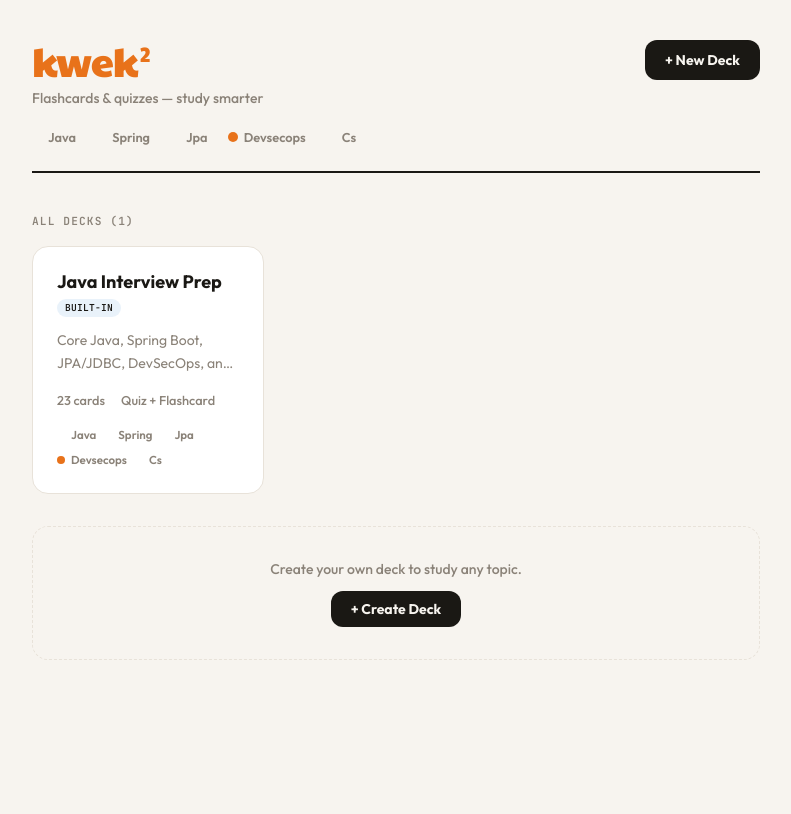
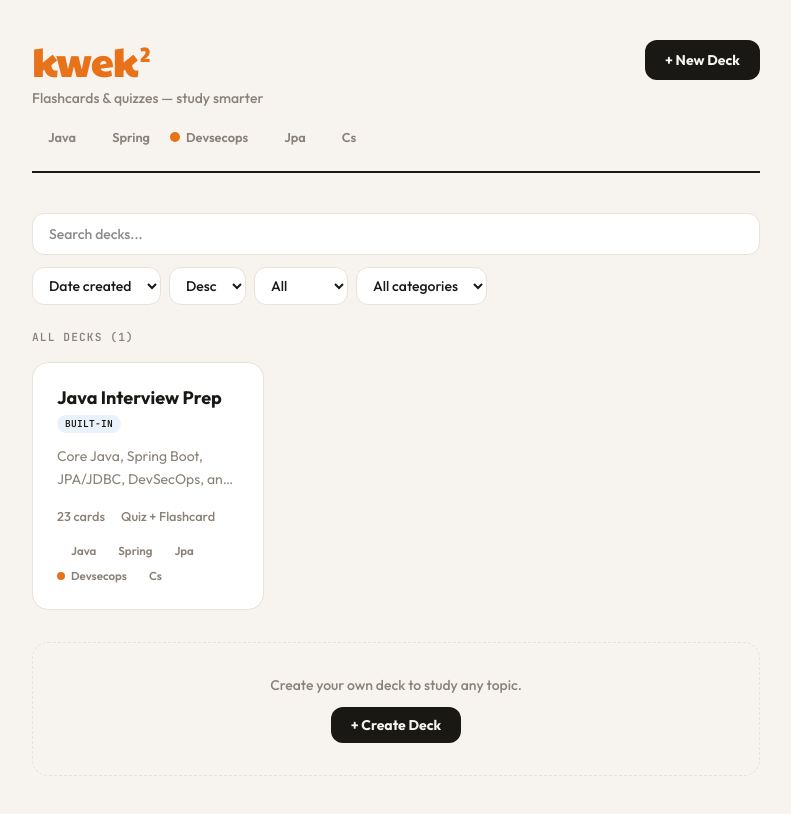
Before and after one commit to nichoblina/kwek-app, a Next.js app: page / in a window 1280 px wide. Shown: the top 814 px of the page, without its empty margins (244-1035 px from the left). Built offline with nearby package versions, Linux system fonts and the light colour scheme.

Commit message:
feat: deck search, sort, and filter

```diff
--- a/src/app/page.tsx
+++ b/src/app/page.tsx
@@ -1,5 +1,6 @@
 'use client';
 
+import { useState } from 'react';
 import Link from 'next/link';
 import { useDecks } from '@/hooks/useDecks';
 import { DeckGrid } from '@/components/deck/DeckGrid';
@@ -8,7 +9,21 @@ import { getCategoryColor, getCategoryLabel } from '@/lib/utils';
 const LEGEND_LIMIT = 5;
 
 export default function Home() {
+  // Initialize decks
   const { allDecks, customDecks, hydrated } = useDecks();
+
+  // Initialize search and filters
+  const [search, setSearch] = useState('');
+  const [sortBy, setSortBy] = useState<'name' | 'createdAt' | 'cardCount'>(
+    'createdAt',
+  );
+  const [sortOrder, setSortOrder] = useState<'asc' | 'desc'>('desc');
+  const [filterCategory, setFilterCategory] = useState<string | null>(null);
+  const [filterType, setFilterType] = useState<'all' | 'builtin' | 'custom'>(
+    'all',
+  );
+
+  // Initialize categories
   const categoryCounts = allDecks
     .flatMap((d) => d.cards)
     .reduce<Record<string, number>>((acc, card) => {
@@ -16,8 +31,27 @@ export default function Home() {
       return acc;
     }, {});
   const categories = Object.entries(categoryCounts)
-    .sort((a,b) => b[1] = a[1])
+    .sort((a, b) => b[1] - a[1])
     .map(([cat]) => cat);
+
+  // Filter deck based on the states
+  const filteredDecks = allDecks
+    .filter((deck) => {
+      const matchesSearch = deck.name.toLowerCase().includes(search.toLowerCase());
+      const matchesCategory = filterCategory === null || deck.categories.includes(filterCategory);
+      const matchesType =
+        filterType === 'all' ||
+        (filterType === 'builtin' && deck.isBuiltIn) ||
+        (filterType === 'custom' && !deck.isBuiltIn);
+      return matchesSearch && matchesCategory && matchesType;
+    })
+    .sort((a, b) => {
+      let result = 0;
+      if (sortBy === 'name') result = a.name.localeCompare(b.name);
+      else if (sortBy === 'createdAt') result = a.createdAt.localeCompare(b.createdAt);
+      else if (sortBy === 'cardCount') result = a.cards.length - b.cards.length;
+      return sortOrder === 'asc' ? result : -result;
+    })
 
   return (
     <div className='max-w-3xl mx-auto px-5 py-10 pb-16'>
@@ -63,6 +97,64 @@ export default function Home() {
         )}
       </div>
 
+      {/* Search & filter */}
+      {hydrated && (
+        <div className='mb-6 flex flex-col gap-3'>
+          <input
+            type="text"
+            placeholder='Search decks...'
+            value={search}
+            onChange={(e) => setSearch(e.target.value)}
+            className='w-full px-4 py-2.5 rounded-xl border-[1.5px] border-border bg-card text-sm font-medium focus:outline-none focus:border-text-primary'
+          />
+          <div className='flex gap-2 flex-wrap'>
+            {/* Sort by */}
+            <select
+              value={sortBy}
+              onChange={(e) => setSortBy(e.target.value as 'name' | 'createdAt' | 'cardCount')}
+              className='px-3 py-2 rounded-xl border-[1.5px] border-border bg-card text-sm font-medium focus:outline-none'
+            >
+              <option value="createdAt">Date created</option>
+              <option value="name">Alphabetical</option>
+              <option value="cardCount">Card count</option>
+            </select>
+
+            {/* Sort order */}
+            <select
+              value={sortOrder}
+              onChange={(e) => setSortOrder(e.target.value as 'asc' | 'desc')}
+              className='px-3 py-2 rounded-xl border-[1.5px] border-border bg-card text-sm font-medium focus:outline-none'
+            >
+              <option value="desc">Desc</option>
+              <option value="asc">Asc</option>
+            </select>
+
+            {/* Filter by type */}
+            <select
+              value={filterType}
+              onChange={(e) => setFilterType(e.target.value as 'all' | 'builtin' | 'custom')}
+              className='px-3 py-2 rounded-xl border-[1.5px] border-border bg-card text-sm font-medium focus:outline-none'
+            >
+              <option value="all">All</option>
+              <option value="builtin">Built-in</option>
+              <option value="custom">Custom</option>
+            </select>
+
+            {/* Filter by category */}
+            <select
+              value={filterCategory ?? ''}
+              onChange={(e) => setFilterCategory(e.target.value || null)}
+              className='px-3 py-2 rounded-xl border-[1.5px] border-border bg-card text-sm font-medium focus:outline-none'
+            >
+              <option value="">All categories</option>
+              {categories.map((cat) => (
+                <option key={cat} value={cat}>{getCategoryLabel(cat)}</option>
+              ))}
+            </select>
+          </div>
+        </div>
+      )}
+
       {/* All decks */}
       {!hydrated ? (
         <div className='text-muted text-sm font-medium'>Loading decks…</div>
@@ -70,9 +162,9 @@ export default function Home() {
         <>
           <section className='mb-8'>
             <h2 className='font-mono text-[0.7rem] font-semibold uppercase tracking-widest text-muted mb-4'>
-              All Decks ({allDecks.length})
+              All Decks ({filteredDecks.length})
             </h2>
-            <DeckGrid decks={allDecks} showEmptyState={false} />
+            <DeckGrid decks={filteredDecks} showEmptyState={false} />
           </section>
 
           {customDecks.length === 0 && (
```
